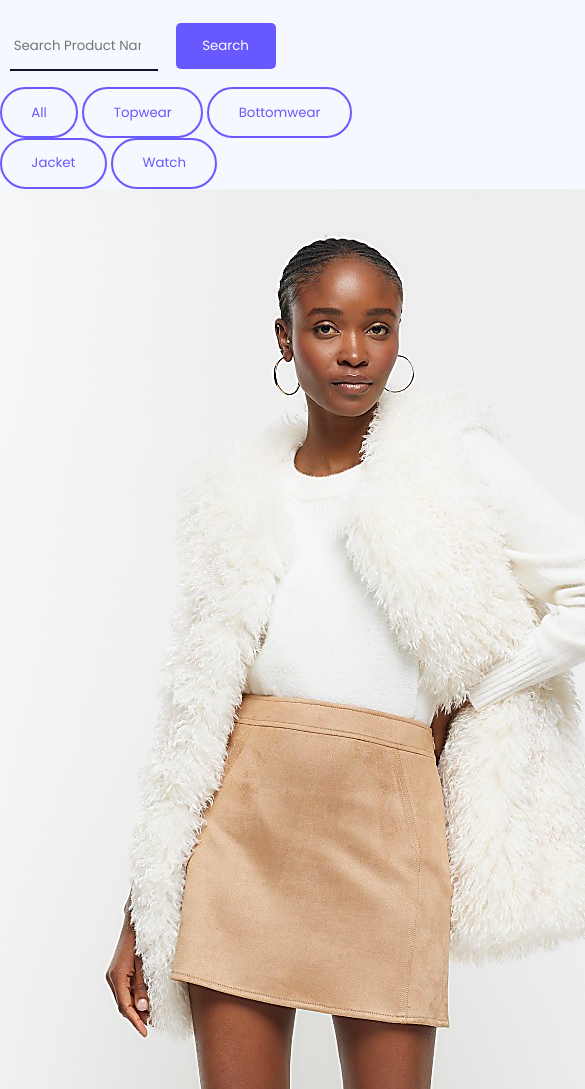
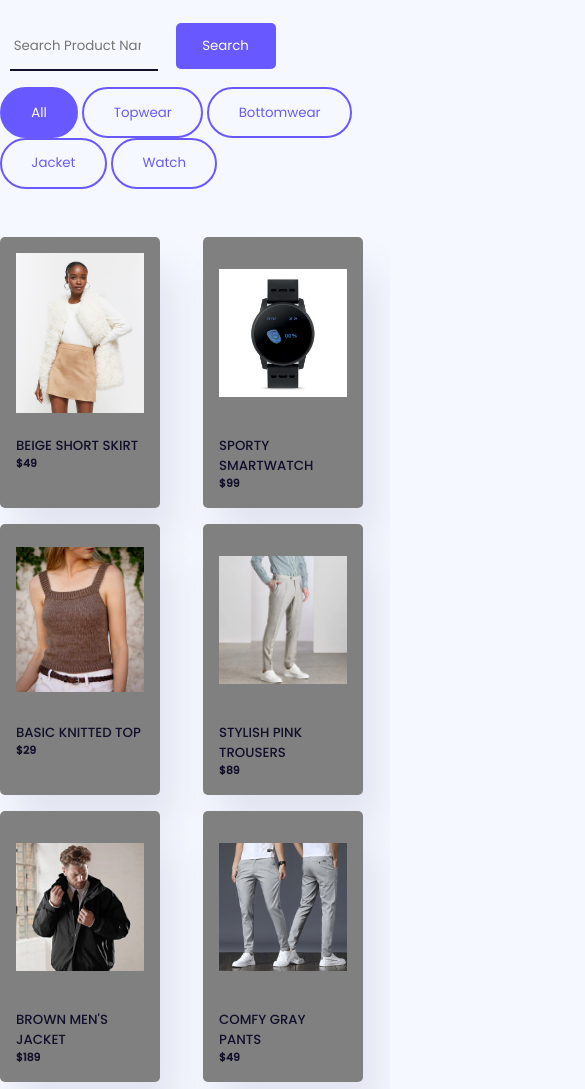
Before and after one commit to anishdass/SimpleProductSearch, a plain HTML site: page index.html in a window 390 px wide. Shown: the top 1089 px of the page, 585 px wide, since content can reach past the window. Drawn offline with Linux system fonts and the light colour scheme.

Commit message:
Completing the project

```diff
--- a/index.html
+++ b/index.html
@@ -18,13 +18,14 @@
         </div>
     </div>
     <div id="buttons">
-        <button class="button-value">All</button>
-        <button class="button-value">Topwear</button>
-        <button class="button-value">Bottomwear</button>
-        <button class="button-value">Jacket</button>
-        <button class="button-value">Watch</button>
+        <button class="button-value" onclick="filterProduct('All')">All</button>
+        <button class="button-value" onclick="filterProduct('Topwear')">Topwear</button>
+        <button class="button-value" onclick="filterProduct('Bottomwear')">Bottomwear</button>
+        <button class="button-value" onclick="filterProduct('Jacket')">Jacket</button>
+        <button class="button-value" onclick="filterProduct('Watch')">Watch</button>
     </div>
     <div id="products"></div>
+
     <script src="script.js"></script>
 </body>
 </html>
--- a/script.js
+++ b/script.js
@@ -41,13 +41,76 @@ let products={
 };
 
 for (let i of products.data){
+
     let card = document.createElement("div");
-    card.classList.add("card", "i.category");
+    card.classList.add("card", i.category, "hide");
+
     let imgContainer = document.createElement("div");
     imgContainer.classList.add("image-container");
+
     let image = document.createElement("img");
     image.setAttribute("src", i.image);
     imgContainer.appendChild(image);
     card.appendChild(imgContainer);
+
+    let container = document.createElement("div");
+    container.classList.add("container");
+
+    let name = document.createElement("h5");
+    name.classList.add("product-name");
+    name.innerText = i.productName.toUpperCase();
+    container.appendChild(name);
+
+    let price = document.createElement("h6");
+    price.innerText = "$" + i.price;
+    container.appendChild(price);
+
+    card.appendChild(container);
+
     document.getElementById("products").appendChild(card);
 }
+
+function filterProduct(value){
+    let buttons = document.querySelectorAll(".button-value");
+    buttons.forEach(button =>{
+        if(value.toUpperCase() == button.innerText.toUpperCase()){
+            button.classList.add("active");
+        }
+        else{
+            button.classList.remove("active");
+        }
+    });
+
+    let elements =document.querySelectorAll(".card");
+    elements.forEach(element => {
+        if(value == "all"){
+            element.classList.remove("hide");
+        }
+        else{
+            if(element.classList.contains(value)){
+                element.classList.remove("hide");
+            }
+            else{
+                element.classList.add("hide");
+            }
+        }
+    });
+}
+
+document.getElementById("search").addEventListener("click", () => {
+    let searchInput = document.getElementById("search-input").value;
+    let elements = document.querySelectorAll(".product-name");
+    let cards = document.querySelectorAll(".card");
+    elements.forEach((element, index) => {
+        if(element.innerText.includes(searchInput.toUpperCase())){
+            cards[index].classList.remove("hide");
+        }
+        else{
+            cards[index].classList.add("hide");
+        }
+    });
+});
+
+window.onload = () => {
+    filterProduct("all")
+};
--- a/style.css
+++ b/style.css
@@ -54,3 +54,59 @@ body{
     background-color: #6759ff;
     color: #ffffff;
 }
+
+#products{
+    display: grid;
+    grid-template-columns: auto auto auto;
+    grid-column-gap: 1.5em;
+    padding: 2em 0;
+}
+
+.card{
+    background-color: grey;
+    max-width: 18em;
+    margin-top: 1em;
+    padding: 1em;
+    border-radius: 5px;
+    box-shadow: 1em 2em 2.5em rgba(1, 2, 68, 0.08);
+}
+
+.image-container{
+    text-align: center;
+}
+
+img{
+    max-width: 100%;
+    object-fit: contain;
+    height: 15em;
+}
+
+.container{
+    padding-top: 1em;
+    color: #110f29;
+}
+
+.container h5{
+    font-weight: 500;
+}
+
+.hide{
+    display: none;
+
+}
+
+@media screen and (max-width: 720px){
+    img{
+        max-width: 100%;
+        object-fit: contain;
+        height: 10em;
+    }
+    .card{
+        max-width: 10em;
+        margin-top: 1em;
+    }
+    #products{
+        grid-template-columns: auto auto;
+        grid-column-gap: 1em;
+    }
+}
```
